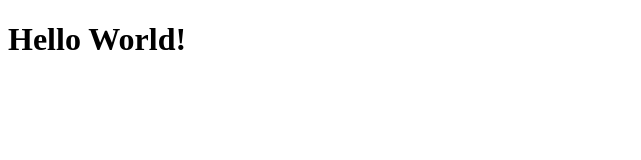
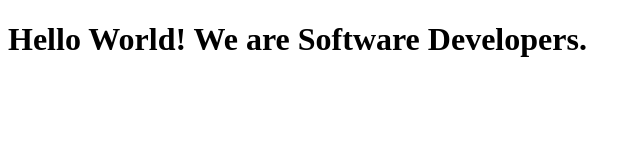
Before and after one commit to HalimoSaide/microversetrial-Halimo-Yett, a plain HTML site: page index.html in a window 1280 px wide. Shown: the whole page, without its empty margins (0-641 px from the left). Drawn offline with Linux system fonts and the light colour scheme.

Commit message:
test commit

```diff
--- a/index.html
+++ b/index.html
@@ -8,7 +8,7 @@
 </head>
 
 <body>
-    <h1>Hello World!</h1>
+    <h1>Hello World! We are Software Developers.</h1>
     <script src="https://cdn.freecodecamp.org/testable-projects-fcc/v1/bundle.js"></script>
 
     <!--
```
